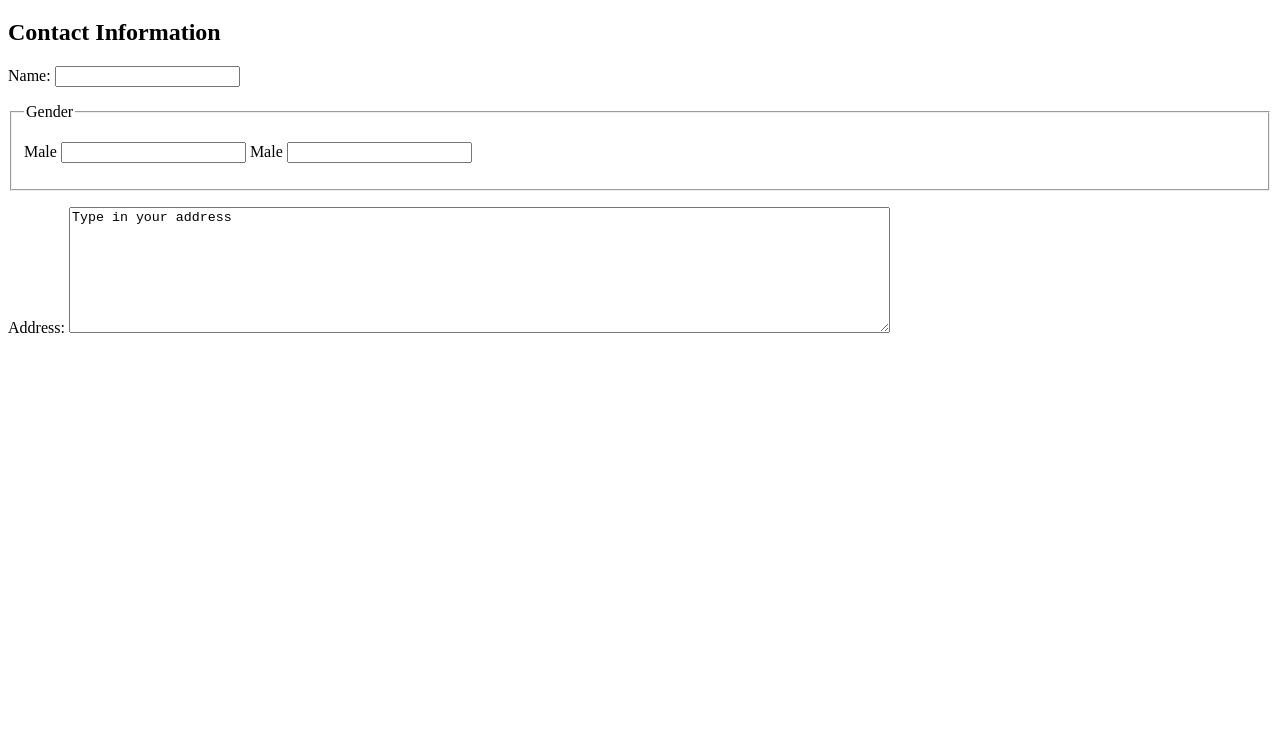
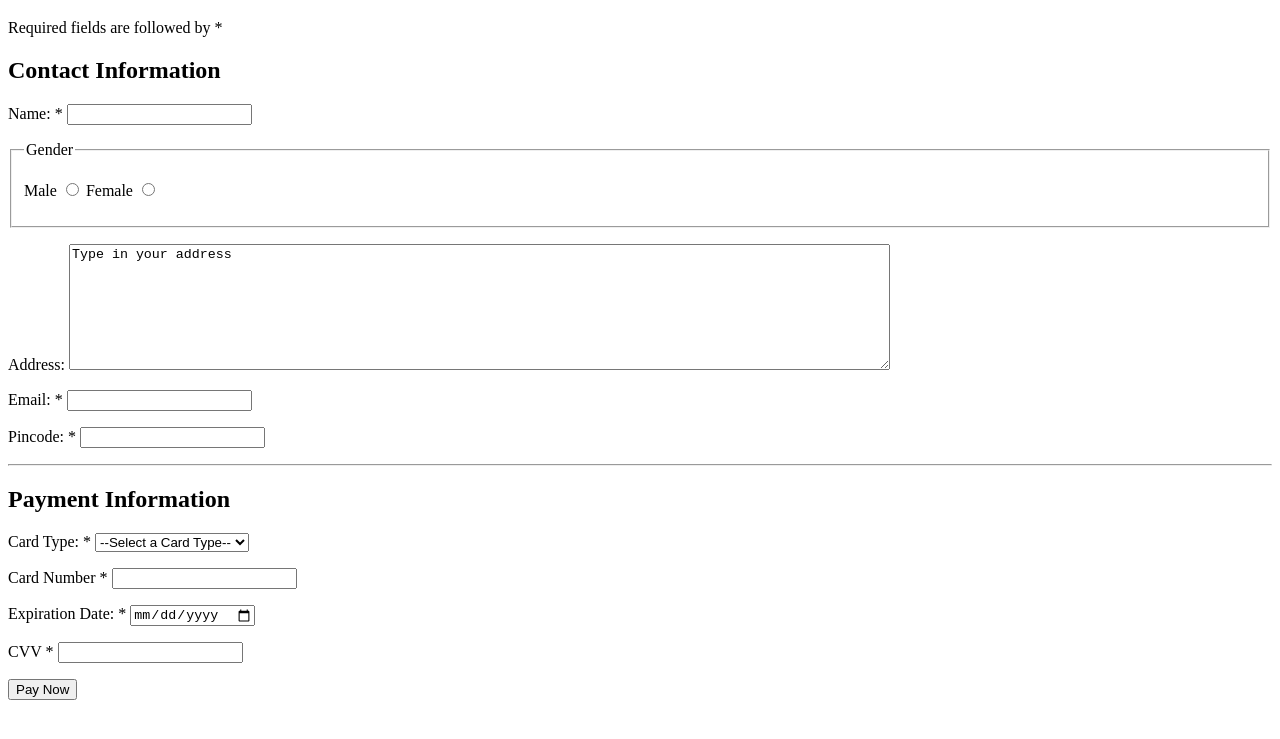
Before and after one commit to AdityaGauranga/PaymentForm, a plain HTML site: page index.html in a window 1280 px wide. Shown: the part 61-800 px from the top of the page. Drawn offline with Linux system fonts and the light colour scheme.

Commit message:
completed html structuring

```diff
--- a/index.html
+++ b/index.html
@@ -5,22 +5,48 @@
     <meta http-equiv="X-UA-Compatible" content="IE=edge">
     <meta name="viewport" content="width=device-width, initial-scale=1.0">
     <link rel="stylesheet" href="style.css">
-    <title>Document</title>
+    <title>Payment Form</title>
 </head>
 <body>
     <form action="">
         <h1>Payment Form</h1>
+        <p>Required fields are followed by *</p>
         <h2>Contact Information</h2>
-        <p>Name: <input type="text" name="name"></p>
+        <p>Name: * <input type="text" name="name" required></p>
         <fieldset>
             <legend>Gender</legend>
             <p>
-            Male <input type="text" name="gender" id="male">
-            Male <input type="text" name="gender" id="female">
+            Male <input type="radio" name="gender" id="male" required>
+            Female <input type="radio" name="gender" id="female" required>
             </p>
         </fieldset>
 
         <p>Address: <textarea name="" id="" cols="100" rows="8">Type in your address</textarea></p>
+        <p>Email: * <input type="email" name="email" id="email" required></p>
+        <p>Pincode: * <input type="number" name="pincode" id="pincode"required></p>
+
+        <hr>
+
+        <h2>Payment Information</h2>
+        <p>Card Type: *
+            <select name="card_type" id="card_type" required>
+                <option value="">--Select a Card Type--</option>
+                <option value="visa">Visa</option>
+                <option value="rupay">Rupay</option>
+                <option value="mastercard">Mastercard</option>
+            </select>
+        </p>
+        <p>
+            Card Number * <input type="number" name="card_number" id="card_number" required>
+        </p>
+        <p>
+            Expiration Date: * <input type="date" name="exp_date" id="exp_date" required>
+        </p>
+        <p>
+            CVV * <input type="password" name="cvv" id="cvv" required>
+        </p>
+        <input type="submit" value="Pay Now">
+
     </form>
 
 </body>
```
